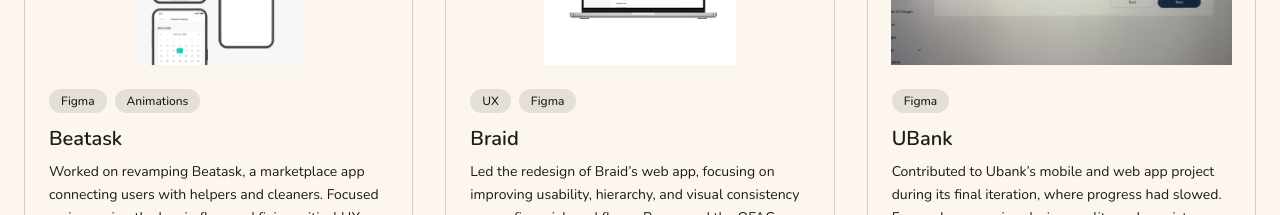
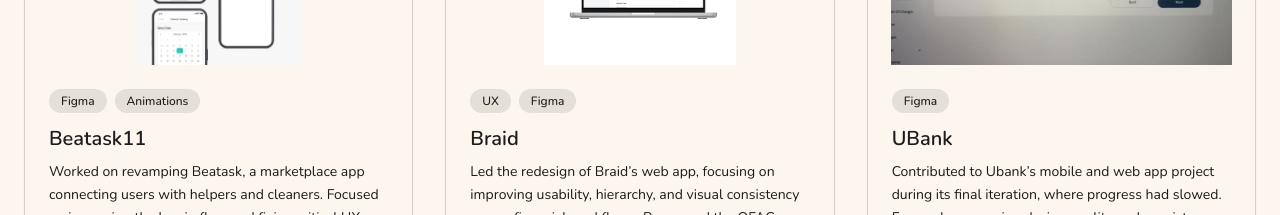
Before and after one commit to Portfilio0/project-story-arc, a React (Vite) app: page / in a window 1280 px wide. Shown: the part 1120-1335 px from the top of the page. Built offline with nearby package versions, Linux system fonts and the light colour scheme.

Commit message:
Code edited in Lovable Code Editor
Edited UI in Lovable

```diff
--- a/src/components/ui/case-studies-section.tsx
+++ b/src/components/ui/case-studies-section.tsx
@@ -10,7 +10,7 @@ import mbank1 from "@/assets/meezan-bank-1.jpeg";
 const caseStudies = [
   {
     id: 1,
-    title: "Beatask",
+    title: "Beatask11",
     description: "Worked on revamping Beatask, a marketplace app connecting users with helpers and cleaners. Focused on improving the log-in flow and fixing critical UX issues that were causing friction in user onboarding and engagement.",
     image: beatask2,
     tags: ["Figma", "Animations"],
```
